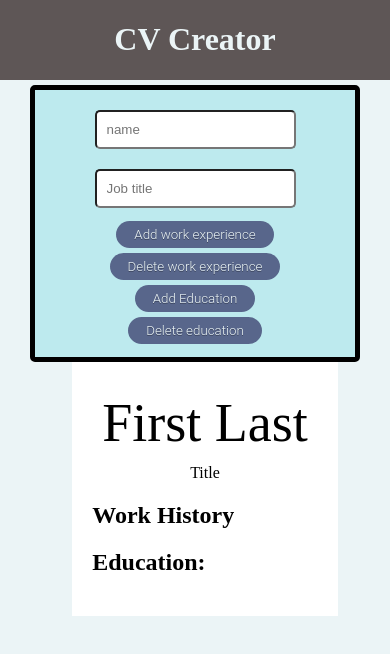
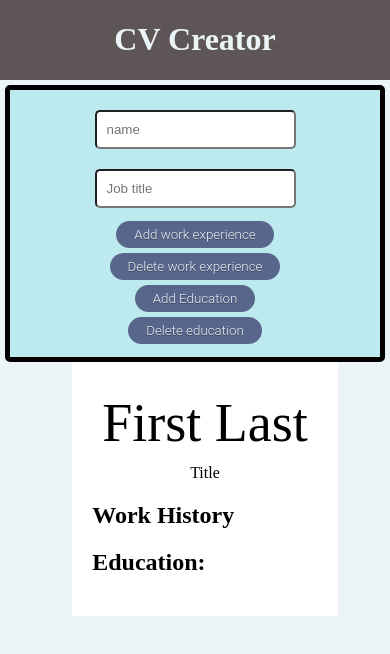
Before and after one commit to 9James9/CVMaker, a React (Create React App) app: page / in a window 390 px wide. Shown: the top 654 px of the page. Built offline with nearby package versions, Linux system fonts and the light colour scheme.

Commit message:
adjust input container width on mobile

```diff
--- a/src/components/Main/main.css
+++ b/src/components/Main/main.css
@@ -15,7 +15,7 @@
 }
 @media (max-width: 700px) {
     .input-container {
-        width: 300px !important;
+        width: 350px !important;
     }
 }
 .input-container {
```
